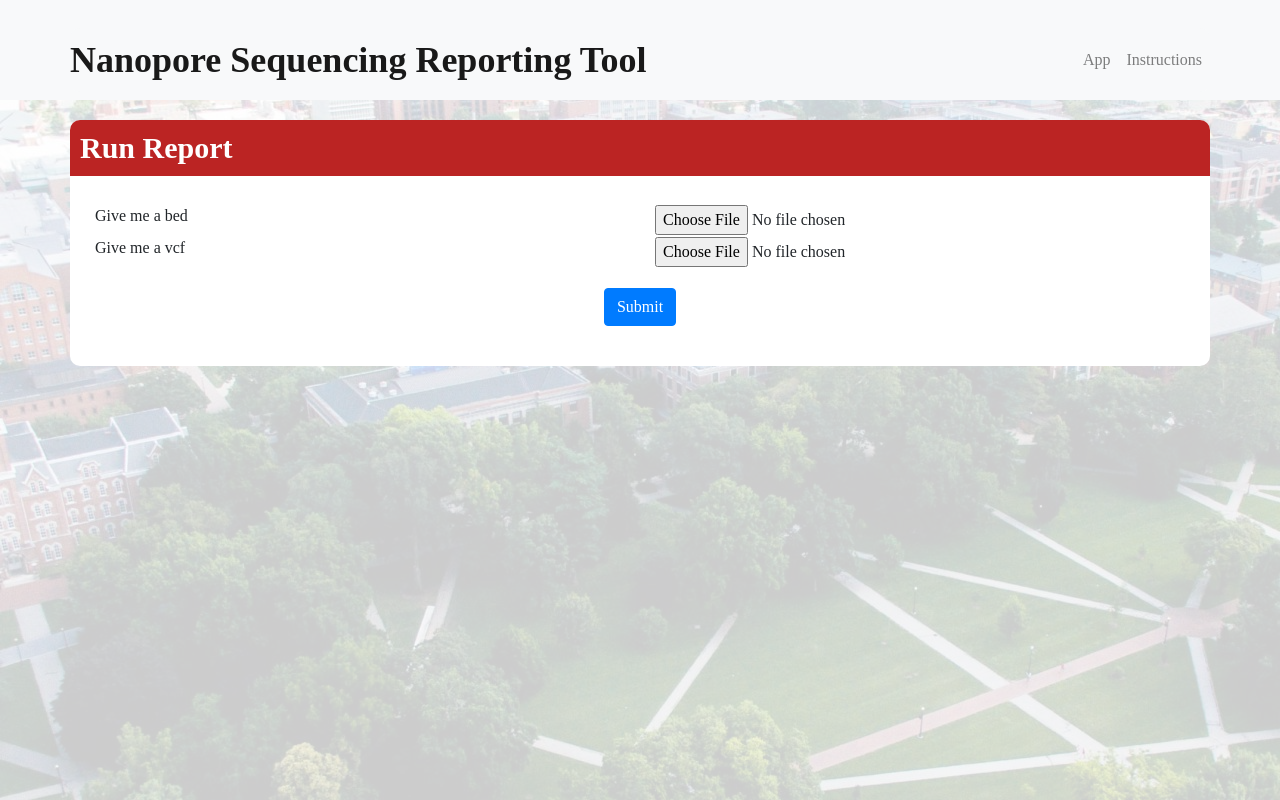
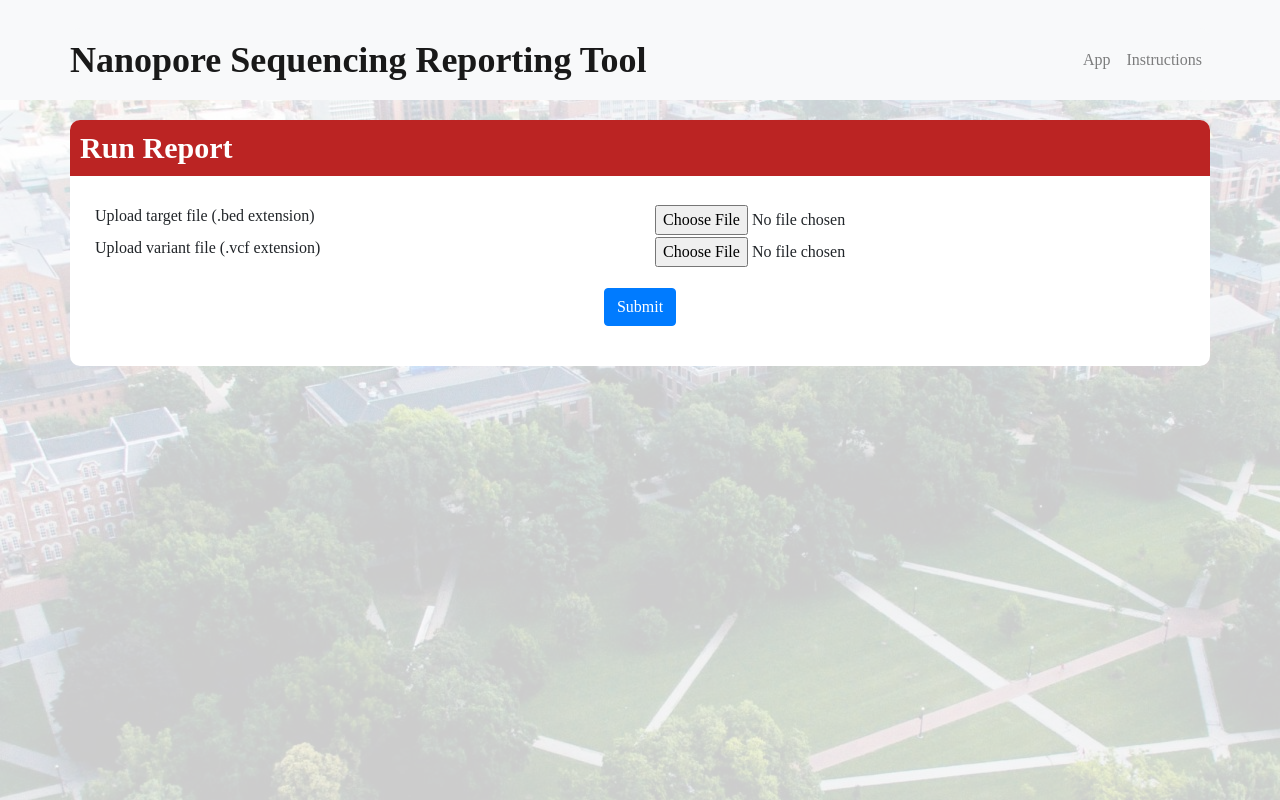
Before and after one commit to Rob-Schuetz/nanoporeReport, a React (Create React App) app: page / in a window 1280 px wide. Built offline with nearby package versions, Linux system fonts and the light colour scheme.

Commit message:
Progress bar no longer visible when task hasn't been called

```diff
--- a/src/components/TestForm.js
+++ b/src/components/TestForm.js
@@ -15,8 +15,7 @@ class TestForm extends React.Component{
             taskUrl: 'a url',
             percentage: 0,
             runTime: 0,
-            showStatus: false,
-            showProgressBar: true
+            showStatus: false
         };
 
         this.handleClick = this.handleClick.bind(this);
@@ -35,7 +34,8 @@ class TestForm extends React.Component{
                     taskUrl: data.taskUrl,
                     reportName: data.reportName,
                     myTaskId: data.my_id,
-                    showStatus: true
+                    showStatus: true,
+                    showProgressBar: true
                 })
                 this.getTaskStatus(this, this.state.taskUrl, this.state.myTaskId, this.state.reportName, 1);
             });
@@ -57,7 +57,7 @@ class TestForm extends React.Component{
                 parent.setState({
                     taskStatus: data.status,
                     percentage: data.percentage,
-                    runTime: i/2
+                    runTime: (i/2).toFixed(1)
                 });
             });
             i++;
@@ -112,7 +112,7 @@ class TestForm extends React.Component{
 
                     <Row>
                         <Col className="vertical_align">
-                            <label className="col_label">Give me a bed</label>
+                            <label className="col_label">Upload target file (.bed extension)</label>
                         </Col>
 
                         <Col className="vertical_align">
@@ -123,7 +123,7 @@ class TestForm extends React.Component{
 
                     <Row>
                         <Col className="vertical_align">
-                            <label className="col_label">Give me a vcf</label>
+                            <label className="col_label">Upload variant file (.vcf extension)</label>
                         </Col>
 
                         <Col className="vertical_align">
```
Also changed, not shown: src/components/UploadFile.js (+0 -57 lines).
